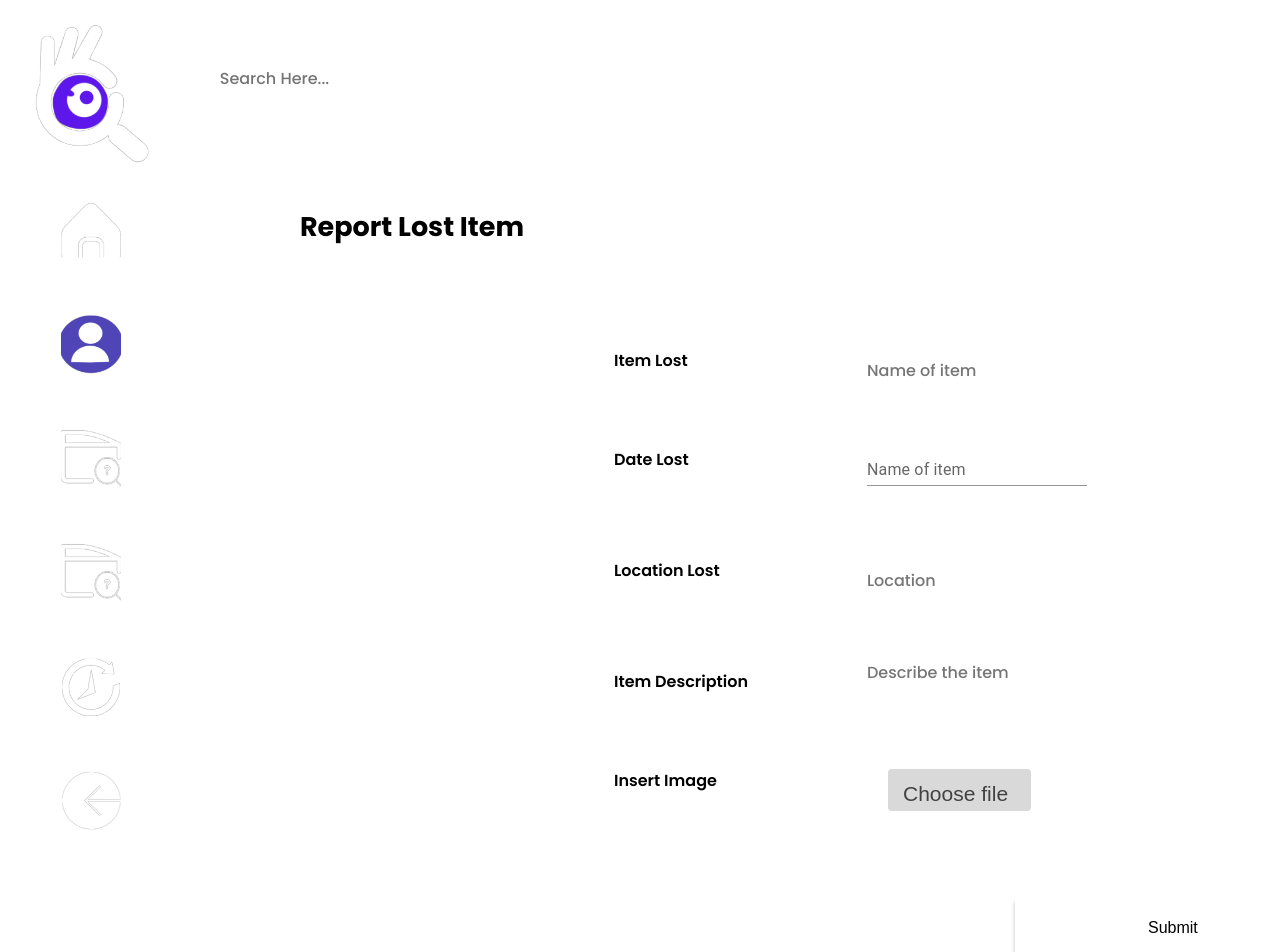
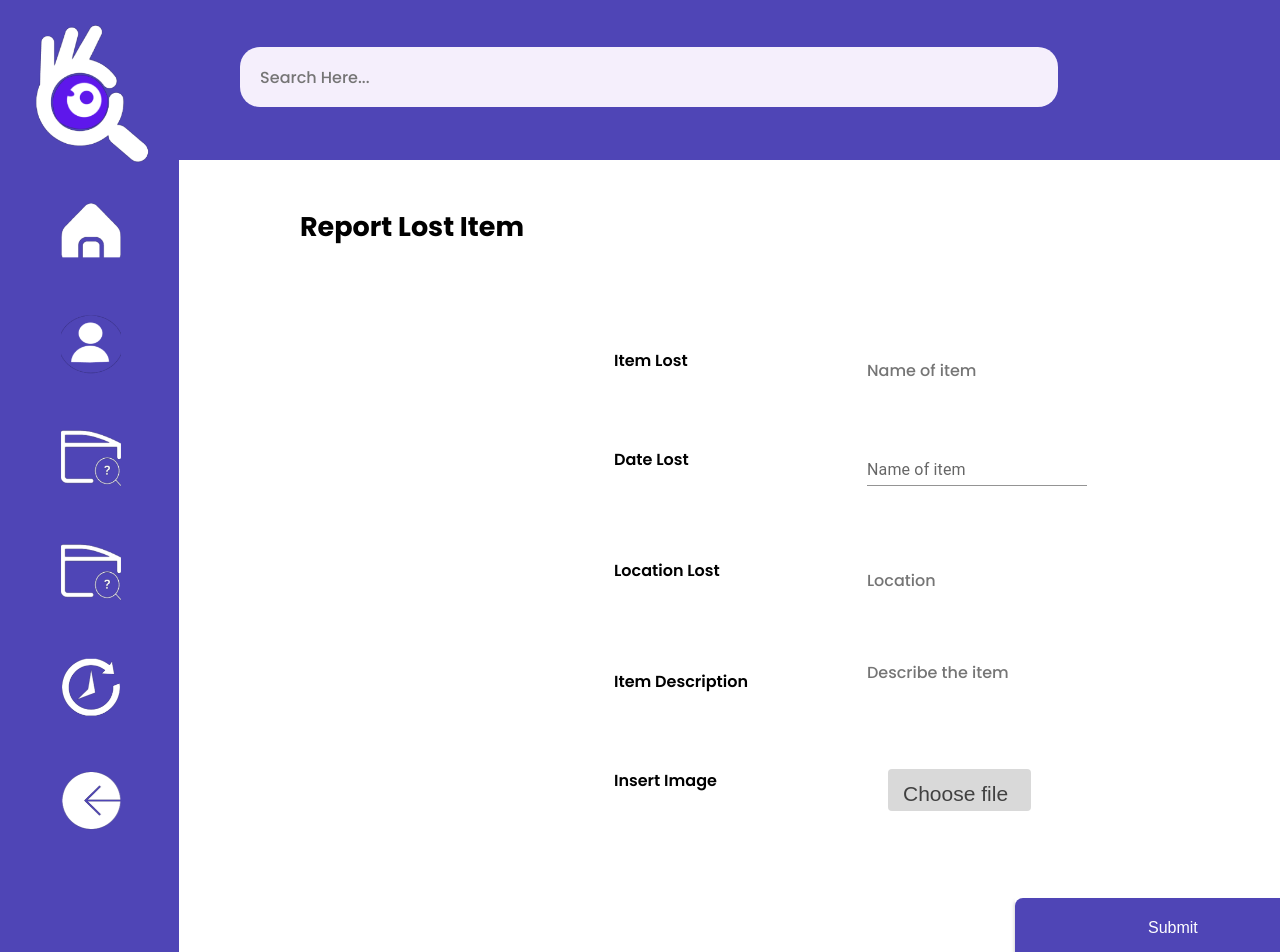
Before and after one commit to hanako0311/LFMS, a React (Create React App) app: page /report-lost-items in a window 1280 px wide. Shown: the top 952 px of the page. Built offline with nearby package versions, Linux system fonts and the light colour scheme.

Commit message:
Home and ReportLostItems

```diff
--- a/src/Homepage/home.css
+++ b/src/Homepage/home.css
@@ -568,10 +568,10 @@
 .bg2 {
   position: absolute;
   top: 0;
-  left: 0.1px;
+  left: 0;
   background-color: #4F45B6;
-  width: 198.5px;
-  height: 1970px;
+  width: 198.55px;
+  height: 100%;
 }
 .top-menu-item {
   position: absolute;
--- a/src/Report Lost/ReportLostItems.css
+++ b/src/Report Lost/ReportLostItems.css
@@ -45,7 +45,7 @@ body {
 }
 .bg {
   top: 0;
-  background-color: var(--color-slateblue);
+  background-color: #4F45B6;
   width: 100%;
   height: 160px;
 }
@@ -85,23 +85,23 @@ body {
 }
 
 .searchtext {
+  height: 60px;
   border: 1px solid var(--gray-300);
   font-weight: 500;
   font-family: var(--font-dm-sans);
   font-size: var(--font-size-xl);
-  background-color: var(--gray-1);
+  display: flex;
+  flex-direction: row;
+  align-items: center;
+  justify-content: flex-start;
+  box-sizing: border-box;
   position: absolute;
   top: 47px;
-  left: calc(50% - 421.39px);
+  left: calc(50% - 401px);
   border-radius: 20px;
-  box-sizing: border-box;
+  background-color: #F5EFFC;
   width: 818px;
-  height: 63px;
-  display: flex;
-  flex-direction: row;
-  align-items: flex-start;
-  justify-content: flex-start;
-  padding: var(--padding-11xs) var(--padding-13xl) var(--padding-11xs) 20px;
+  padding: 2px 32px 2px 20px;
   color: var(--gray-4);
 }
 .top-menu {
@@ -139,7 +139,7 @@ body {
   cursor: pointer;
   border: 0;
   padding: 0;
-  background-color: var(--color-slateblue);
+  background-color: #4F45B6;
   position: absolute;
   top: 0;
   left: 0;
@@ -153,7 +153,7 @@ body {
   left: 133px;
   font-size: 16px;
   font-family: var(--font-inter);
-  color: var(--white);
+  color: #fff;
   text-align: left;
 }
 .submit-button {
@@ -325,7 +325,7 @@ body {
   position: absolute;
   top: 0;
   left: 0;
-  background-color: var(--color-slateblue);
+  background-color: #4F45B6;
   width: 198.55px;
   height: 100%;
 }
```
